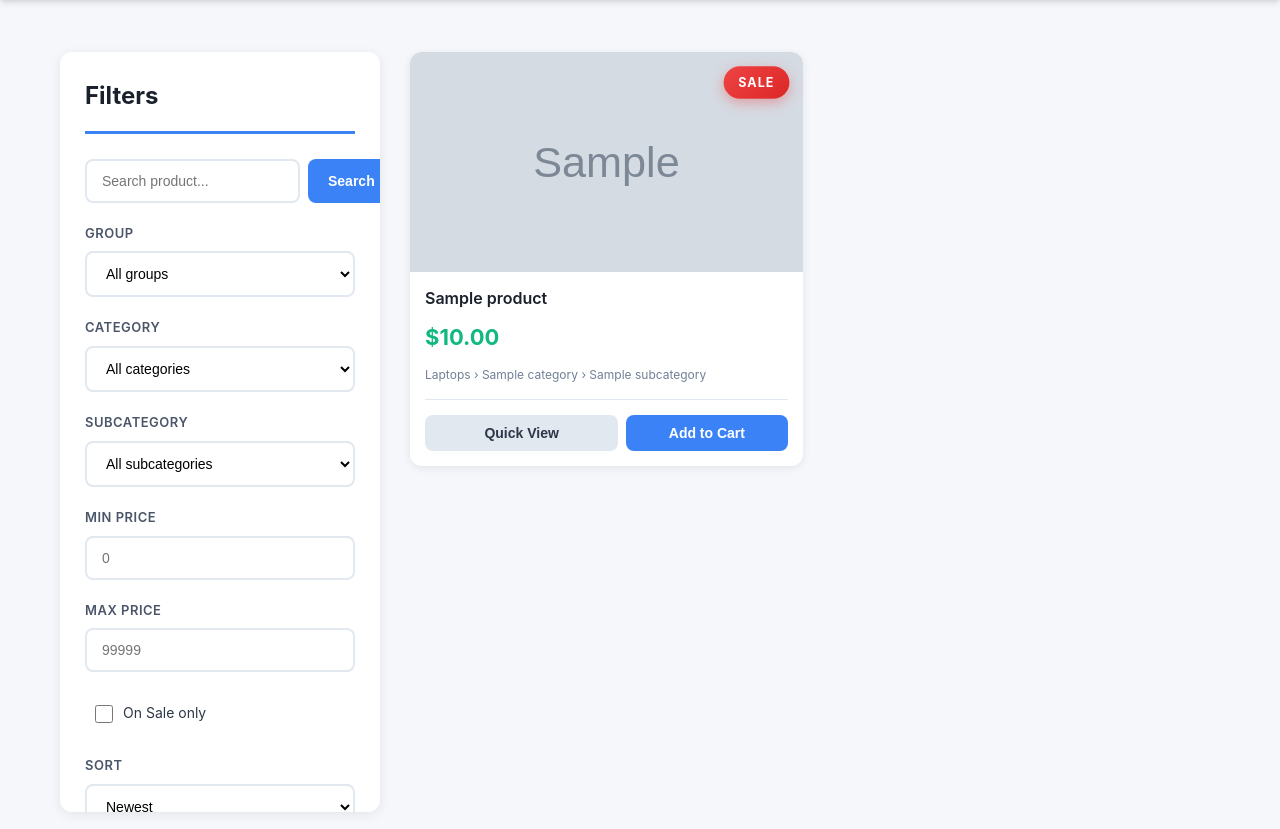
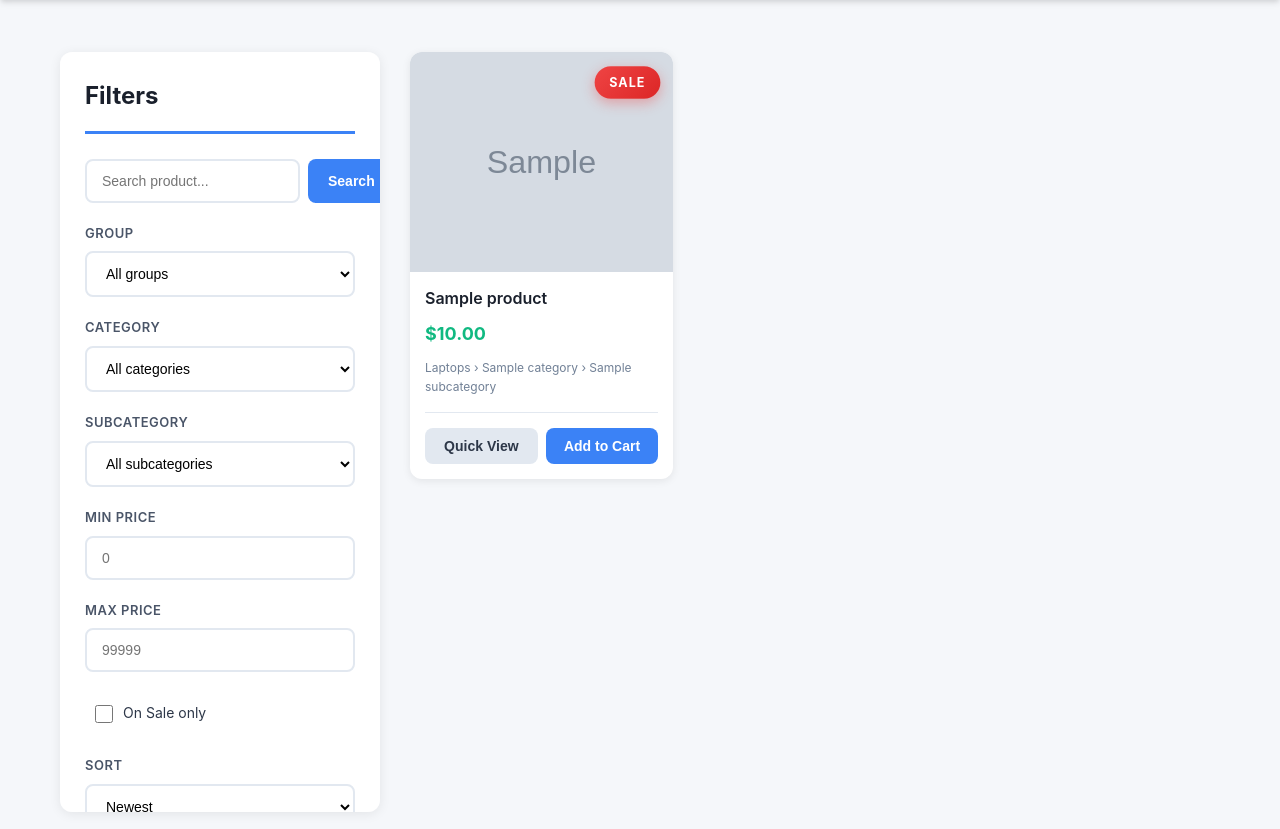
Before and after one commit to Love1407/online-computer-store, a PHP site: page /exploreproducts.php in a window 1280 px wide. Shown: the part 137-966 px from the top of the page. Run offline with PHP 8.4, Linux system fonts and the light colour scheme; data comes from the database, SQL or seed files in the repository; tables that the repository leaves empty or names only in its code hold one stand-in row (values such as "Sample post"); grey boxes marked "Sample" are stand-in pictures.

Commit message:
small fixes on products exploration page

```diff
--- a/assets/css/products.css
+++ b/assets/css/products.css
@@ -215,8 +215,8 @@
 
 .prdct-grid {
     display: grid;
-    grid-template-columns: repeat(auto-fill, minmax(280px, 1fr));
-    gap: 25px;
+    grid-template-columns: repeat(auto-fill, minmax(200px, 1fr));
+    gap: 10px;
     margin-bottom: 40px;
 }
 
@@ -288,13 +288,13 @@
 }
 
 .prdct-card-price {
-    font-size: 22px;
+    font-size: 18px;
     font-weight: 700;
     color: #10b981;
 }
 
 .prdct-card-old-price {
-    font-size: 16px;
+    font-size:14px;
     color: #a0aec0;
     text-decoration: line-through;
 }
@@ -304,9 +304,6 @@
     color: #718096;
     margin: 0 15px 15px;
     display: -webkit-box;
-    -webkit-line-clamp: 1;
-    -webkit-box-orient: vertical;
-    overflow: hidden;
 }
 
 .prdct-card-controls {
@@ -320,7 +317,7 @@
 .prdct-btn-view,
 .prdct-btn-cart {
     flex: 1;
-    padding: 10px 16px;
+    padding: 10px 0px;
     border: none;
     border-radius: 8px;
     font-size: 14px;
```
Also changed, not shown: uploads/img_692ed0c8a6cae.png (added).
